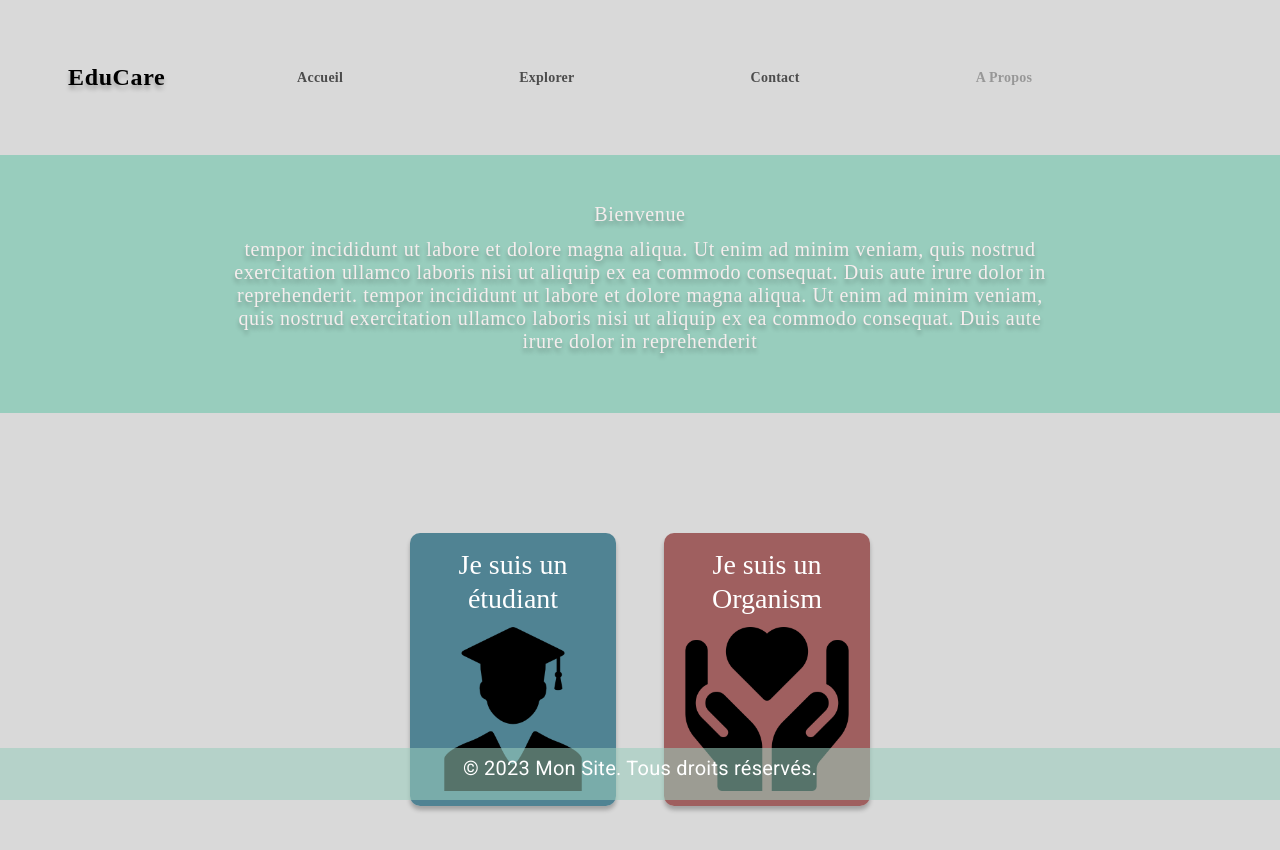
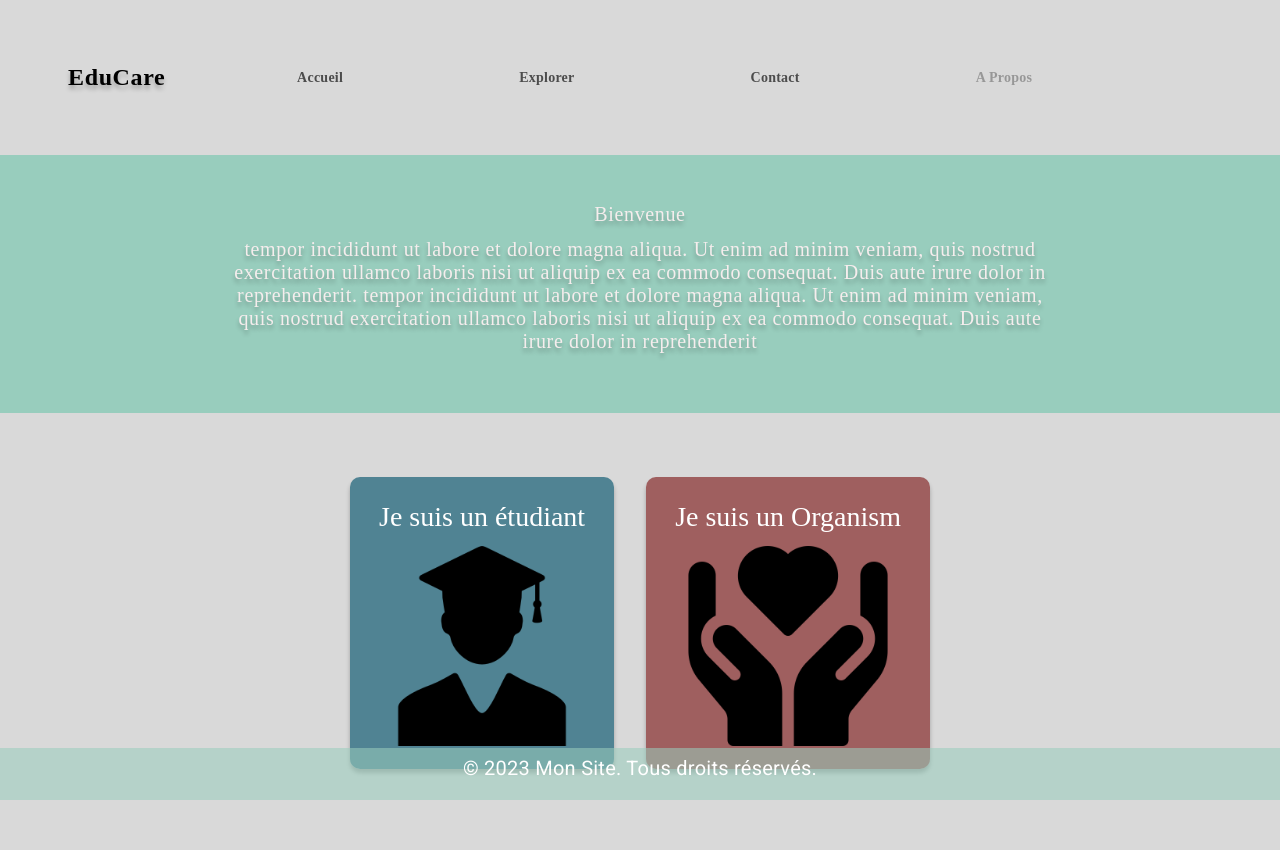
Before and after one commit to Slyannn/EduCare_frontend, an Angular app: page /accueil in a window 1280 px wide. Shown: the top 850 px of the page. Built offline with nearby package versions, Linux system fonts and the light colour scheme; a web font is replaced by a local one.

Commit message:
update Layout

```diff
--- a/src/app/app.component.ts
+++ b/src/app/app.component.ts
@@ -6,5 +6,5 @@ import { Component } from '@angular/core';
   styleUrls: ['./app.component.css']
 })
 export class AppComponent {
-  title = 'afreesoft-frontend';
+
 }
--- a/src/app/components/home/home.component.css
+++ b/src/app/components/home/home.component.css
@@ -34,6 +34,11 @@ p {
   border-radius: 10px;
   background: rgba(149, 72, 72, 0.83);
 
+
   box-shadow: 0px 4px 4px 0px rgba(0, 0, 0, 0.25);
+}
 
+img {
+  height: 200px;
+  width: 200px;
 }
--- a/src/app/components/home/home.component.html
+++ b/src/app/components/home/home.component.html
@@ -15,22 +15,26 @@
       </div>
     </div>
     <div class="col-12 h-100 content-2">
-       <div class="d-flex d-flex  p-5 m-5 row d-flex justify-content-center">
-         <div class=" col-12 d-flex justify-content-between w-50">
-           <button class="btn student-box  m-4">
-             <div class="p-2 text-white c">
-               <p class="text-center h3">Je suis un étudiant</p>
-               <img src="assets/icons/student_icon.png" class="rounded img-fluid h-75" alt="student-icon">
+       <div class="d-flex d-flex  p-5 row ">
+         <div class=" col-12  d-flex justify-content-center ">
 
-             </div>
-           </button>
+           <div class=" d-flex justify-content-center ">
+             <button class="btn student-box m-3 ">
+               <div class="p-3">
+                 <p class="text-center text-white h3">Je suis un étudiant</p>
+                 <img src="assets/icons/student_icon.png" class="rounded img-fluid text-center " alt="student-icon">
 
-           <button class="btn organism-box  m-4">
-             <div class="p-2 text-white">
-               <p class="text-center h3">Je suis un Organism</p>
-               <img src="assets/icons/ong.png" class="rounded img-fluid h-75 text-center" alt="org-icon">
-             </div>
-           </button>
+               </div>
+             </button>
+
+             <button class="btn organism-box  m-3">
+               <div class="p-3 ">
+                 <p class="text-center h3 text-white">Je suis un Organism</p>
+                 <img src="assets/icons/ong.png" class="rounded img-fluid  text-center" alt="org-icon"  >
+               </div>
+             </button>
+
+           </div>
 
          </div>
 
```
